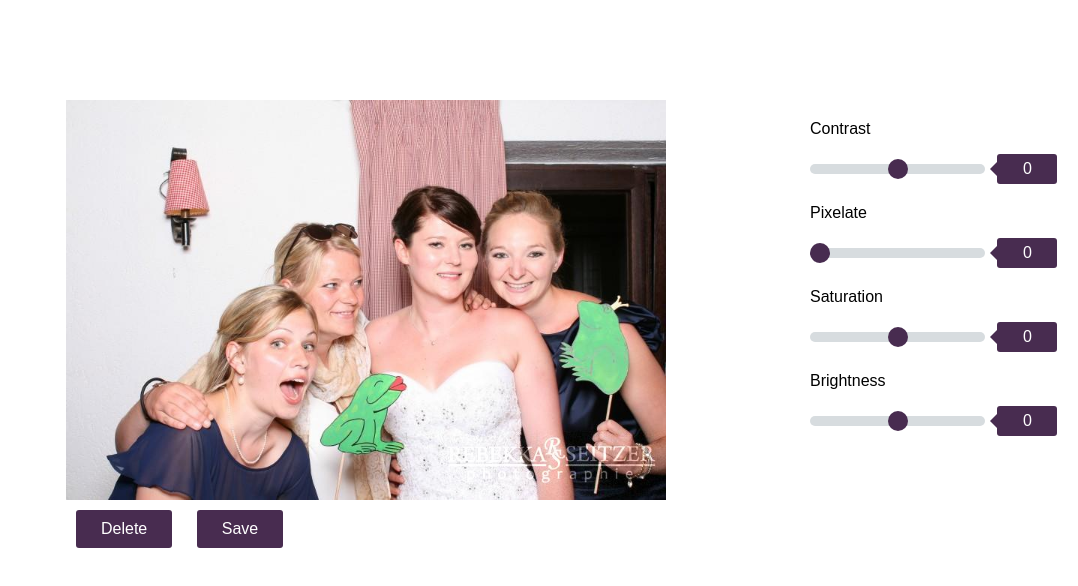
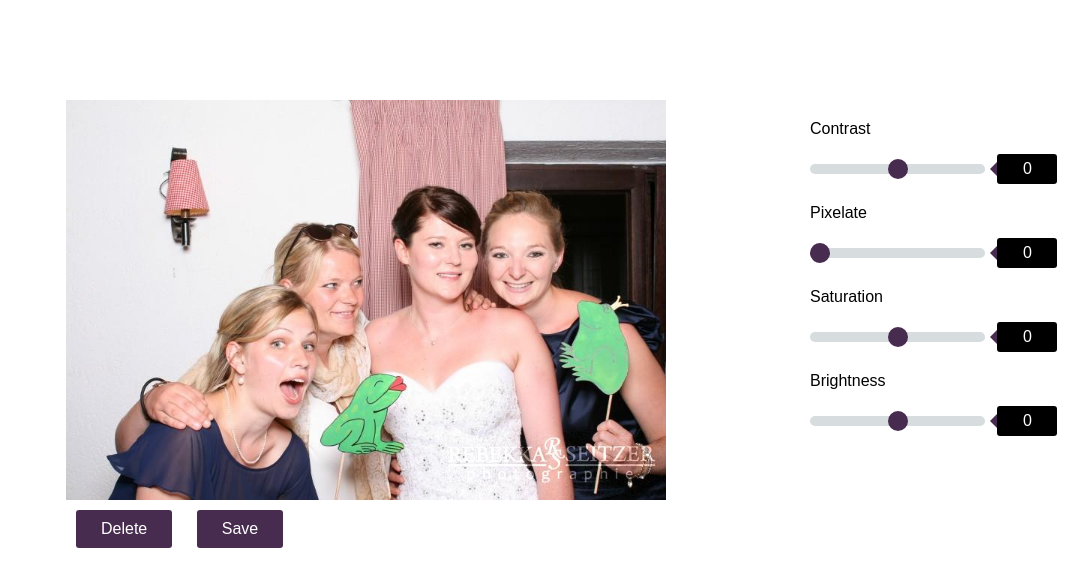
Before and after one commit to AlissaLuepke/photobooth, a plain HTML site: page index.html in a window 1280 px wide. Shown: the full height of the page, 202-1280 px from the left. Drawn offline with Linux system fonts and the light colour scheme.

Commit message:
no message

```diff
--- a/css/style.css
+++ b/css/style.css
@@ -72,7 +72,7 @@ body {
   line-height: 20px;
   text-align: center;
   border-radius: 3px;
-  background: #482c50;
+  background: black;
   padding: 5px 10px;
   margin-left: 8px;
 }
```
